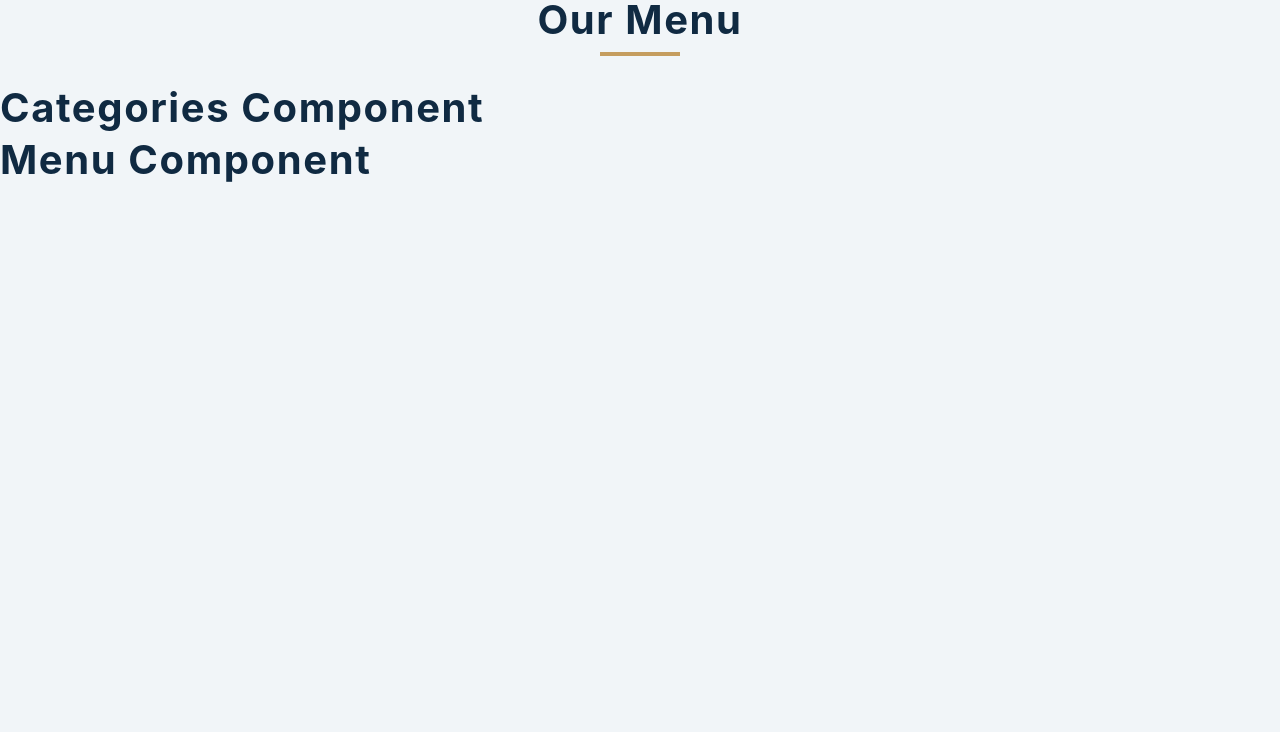
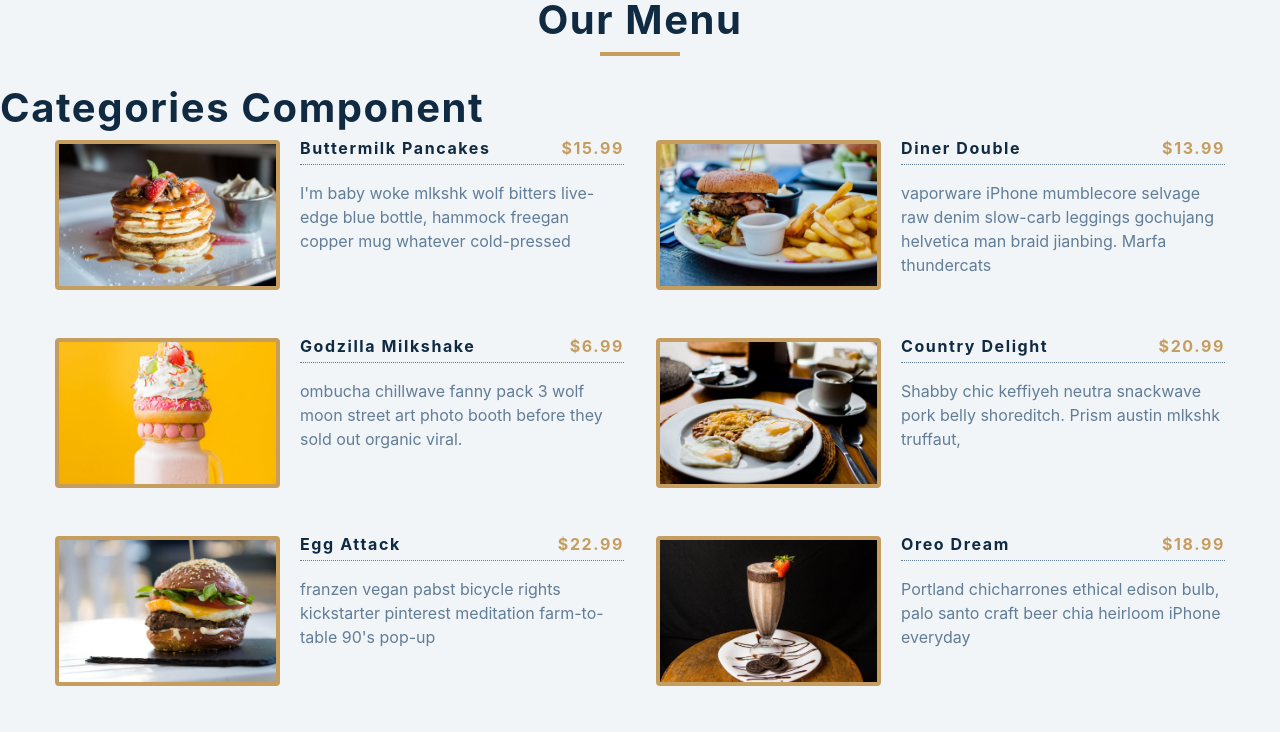
Before and after one commit to david204code/Menu-react, a React (Create React App) app: page / in a window 1280 px wide. Shown: the top 732 px of the page. Built offline with nearby package versions, Linux system fonts and the light colour scheme.

Commit message:
Passed in the data as props onto Menu component, access the items as props, iterate over the props/items passed in and destrucutre, Displaying the data

```diff
--- a/src/App.js
+++ b/src/App.js
@@ -20,7 +20,8 @@
           </div>
 
           <Categories />
-          <Menu />
+          {/* pass in the props and pass in the menuItems state value */}
+          <Menu items ={menuItems}/>
 
         </section>
       </main>
--- a/src/Menu.js
+++ b/src/Menu.js
@@ -1,7 +1,32 @@
 import React from 'react';
 
-const Menu = () => {
-  return <h2>menu component</h2>;
+// access the items pass in as props
+const Menu = ({items}) => {
+  return (
+    <>
+      <div className ="section-center">
+        {/* iterate over items, the props passed in */}
+        {items.map((menuItem) => {
+          // destructure
+          const {id, title, img, desc, price} = menuItem;
+          return (
+            <article key ={id} className ="menu-item">
+              <img src ={img} alt ={title} className ="photo"/>
+              <div className ="item-info">
+                <header>
+                  <h4>{title}</h4>
+                  <h4 className ="price">${price}</h4>
+                </header>
+                <p className ="item-text">
+                  {desc}
+                </p>
+              </div>
+            </article>
+          );
+        })}
+      </div>
+    </>
+  );
 };
 
 export default Menu;
```
